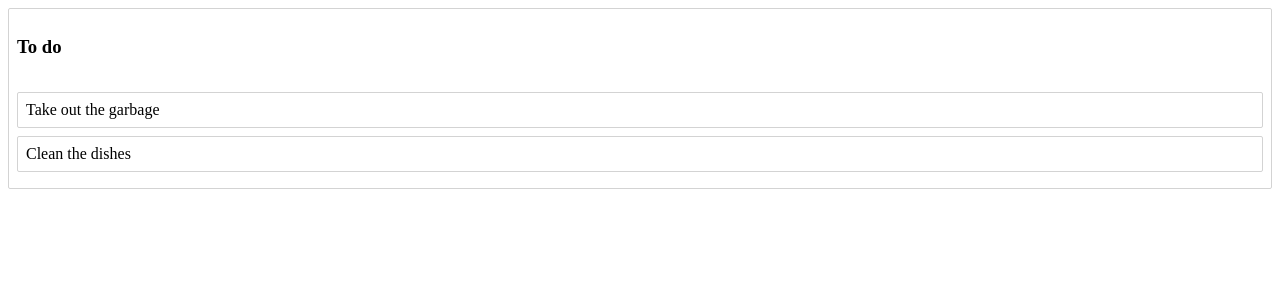
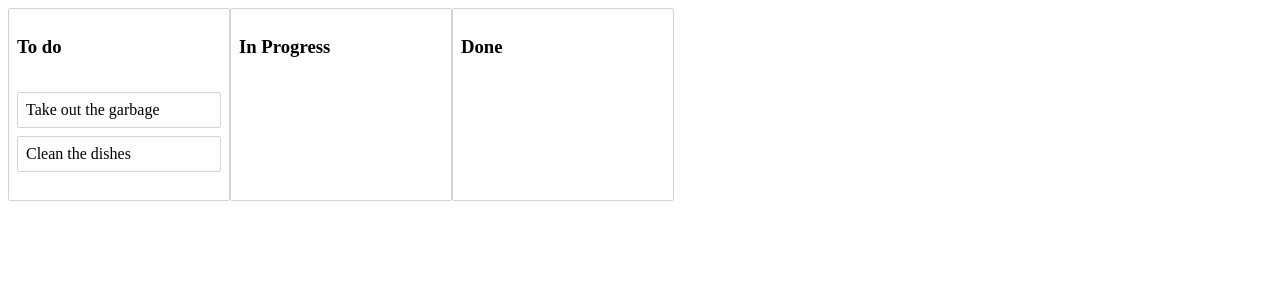
Before and after one commit to Jigglypuff-34/my-job-tracker, a React app: page / in a window 1280 px wide. Shown: the top 300 px of the page. Built offline with nearby package versions, Linux system fonts and the light colour scheme; the HTML template or start-up script is replaced by a standard one.

Commit message:
updates to kanban board functionality

```diff
--- a/src/board-components/Board.js
+++ b/src/board-components/Board.js
@@ -2,13 +2,19 @@ import { initalData } from "./data";
 import React, { useState, useEffect } from "react";
 import { Column } from "./Column";
 import { DragDropContext } from "react-beautiful-dnd";
-import { result } from "./result";
+import styled from "styled-components";
+
+const Container = styled.div`
+  display: flex;
+`;
 
 export function Board() {
   const [data, setData] = useState(initalData);
-  // responsibility of ondragend to synchronously update the state
+
+  // update order once dragging ends
   function onDragEnd(result) {
-    // reorder our column
+    document.body.style.color = "inherit";
+    document.body.style.backgroundColor = "inherit";
     const { destination, source, draggableId } = result;
 
     if (!destination) {
@@ -21,14 +27,16 @@ export function Board() {
       return;
     }
 
-    const column = data.columns[source.droppableId];
-    const newTaskIds = Array.from(column.taskIds);
+    const start = data.columns[source.droppableId];
+    const finish = data.columns[destination.droppableId];
 
+    if (start === finish) {
+      const newTaskIds = Array.from(start.taskIds);
       newTaskIds.splice(source.index, 1);
       newTaskIds.splice(destination.index, 0, draggableId);
 
       const newColumn = {
-      ...column,
+        ...start,
         taskIds: newTaskIds,
       };
 
@@ -40,13 +48,37 @@ export function Board() {
         },
       };
       setData(newData);
+    } else {
+      const startTaskIds = Array.from(start.taskIds);
+      startTaskIds.splice(source.index, 1);
+      const newStart = {
+        ...start,
+        taskIds: startTaskIds,
+      };
 
-    // can udpate backend by sending back to database after changes have been made
+      const finishTaskIds = Array.from(finish.taskIds);
+      finishTaskIds.splice(destination.index, 0, draggableId);
+      const newFinish = {
+        ...finish,
+        taskIds: finishTaskIds,
+      };
+
+      const newData = {
+        ...data,
+        columns: {
+          ...data.columns,
+          [newStart.id]: newStart,
+          [newFinish.id]: newFinish,
+        },
+      };
+      setData(newData);
+    }
   }
 
   return (
     <>
       <DragDropContext onDragEnd={onDragEnd}>
+        <Container>
           {data.columnOrder.map((columnId) => {
             const column = data.columns[columnId];
             const tasks = column.taskIds.map((taskId) => data.tasks[taskId]);
@@ -54,6 +86,7 @@ export function Board() {
               <Column key={column.id} column={column} tasks={tasks}></Column>
             );
           })}
+        </Container>
       </DragDropContext>
     </>
   );
--- a/src/board-components/Column.js
+++ b/src/board-components/Column.js
@@ -7,12 +7,22 @@ const Container = styled.div`
   margin: 8x;
   border: 1px solid lightgrey;
   border-radius: 2px;
+  width: 220px;
+
+  display: flex;
+  flex-direction: column;
 `;
 const Title = styled.h3`
   padding: 8px;
 `;
 const TaskList = styled.div`
   padding: 8px;
+  transition: background-color 0.3s ease;
+  background-color: ${(props) => {
+    return props.isDraggingOver ? "skyblue" : "white";
+  }};
+  flex-grow: 1;
+  min-height: 100px;
 `;
 
 export function Column(props) {
@@ -20,8 +30,12 @@ export function Column(props) {
     <Container>
       <Title>{props.column.title}</Title>
       <Droppable droppableId={props.column.id}>
-        {(provided) => (
-          <TaskList ref={provided.innerRef} {...provided.droppableProps}>
+        {(provided, snapshot) => (
+          <TaskList
+            ref={provided.innerRef}
+            {...provided.droppableProps}
+            isDraggingOver={snapshot.isDraggingOver}
+          >
             {props.tasks.map((task, index) => (
               <Task key={task.id} task={task} index={index}></Task>
             ))}
--- a/src/board-components/Task.js
+++ b/src/board-components/Task.js
@@ -1,6 +1,7 @@
 import React, { useState } from "react";
 import styled from "styled-components";
 import { Draggable } from "react-beautiful-dnd";
+import { Paper } from "@mui/material";
 
 const Container = styled.div`
   border: 1px solid lightgrey;
@@ -10,7 +11,9 @@ const Container = styled.div`
   background: ${(props) => {
     return props.isDragging ? "lightgreen" : "white";
   }};
+  display: flex;
 `;
+
 export function Task(props) {
   return (
     <Draggable draggableId={props.task.id} index={props.index}>
@@ -18,8 +21,8 @@ export function Task(props) {
         <Container
           ref={provided.innerRef}
           {...provided.draggableProps}
+          isDragging={snapshot.isDragging}
           {...provided.dragHandleProps}
-          isDragging={snapshot.isDragging}
         >
           {props.task.content}
         </Container>
--- a/src/board-components/data.js
+++ b/src/board-components/data.js
@@ -15,6 +15,16 @@ export const initalData = {
       title: "To do",
       taskIds: ["task-1", "task-2"],
     },
+    "column-2": {
+      id: "column-2",
+      title: "In Progress",
+      taskIds: [],
+    },
+    "column-3": {
+      id: "column-3",
+      title: "Done",
+      taskIds: [],
+    },
   },
-  columnOrder: ["column-1"],
+  columnOrder: ["column-1", "column-2", "column-3"],
 };
--- a/src/board-components/result.js
+++ b/src/board-components/result.js
@@ -1,4 +1,4 @@
-export const result = {
+const result = {
   draggableId: "task-1",
   type: "TYPE",
   reason: "DROP",
```
Also changed, not shown: src/board-components/hooks.js (added, +21 -0 lines). Lines whose indentation alone changed are shown as unchanged.
